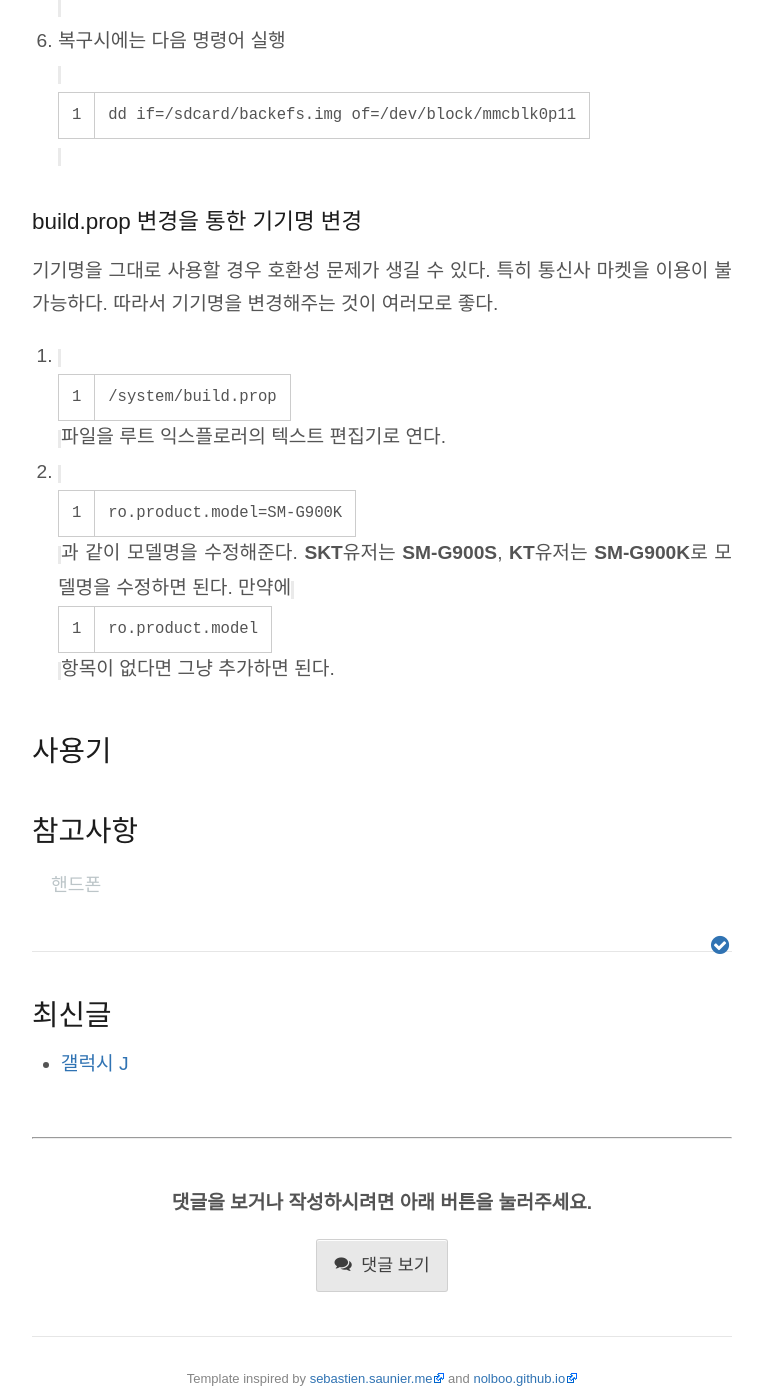
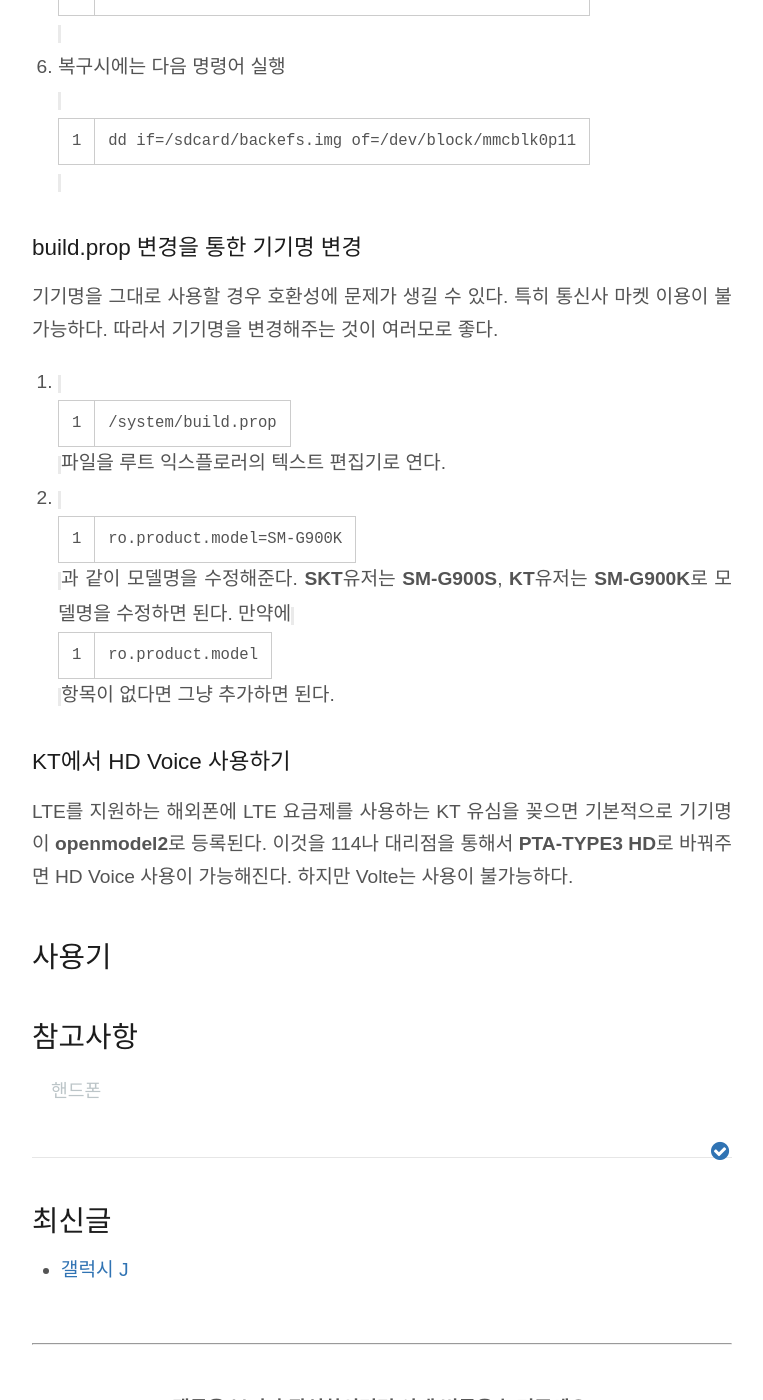
Before and after one commit to kalkin7/wiki, a Jekyll site: the page built from _posts/2014-10-26-galaxy-j.md, in a window 1280 px wide and 1400 px high, scrolled down 10996 px. Shown: the whole window, without its empty margins (258-1021 px from the left). Built offline with Jekyll 4.4.1, drawn with Linux system fonts in a browser that asks for light colours.

Commit message:
Wiki Update

```diff
--- a/_posts/2014-10-26-galaxy-j.md
+++ b/_posts/2014-10-26-galaxy-j.md
@@ -253,7 +253,7 @@ http://cafe.naver.com/refurbishfactory/930
 
 ### build.prop 변경을 통한 기기명 변경
 
-기기명을 그대로 사용할 경우 호환성 문제가 생길 수 있다. 특히 통신사 마켓을 이용이 불가능하다. 따라서 기기명을 변경해주는 것이 여러모로 좋다.
+기기명을 그대로 사용할 경우 호환성에 문제가 생길 수 있다. 특히 통신사 마켓 이용이 불가능하다. 따라서 기기명을 변경해주는 것이 여러모로 좋다.
 
 1. `/system/build.prop` 파일을 루트 익스플로러의 텍스트 편집기로 연다.
 2. `ro.product.model=SM-G900K` 과 같이 모델명을 수정해준다. **SKT**유저는 **SM-G900S**, **KT**유저는 **SM-G900K**로 모델명을 수정하면 된다. 만약에 `ro.product.model` 항목이 없다면 그냥 추가하면 된다.
@@ -261,7 +261,9 @@ http://cafe.naver.com/refurbishfactory/930
 
 
 
+### KT에서 HD Voice 사용하기
 
+LTE를 지원하는 해외폰에 LTE 요금제를 사용하는 KT 유심을 꽂으면 기본적으로 기기명이 **openmodel2**로 등록된다. 이것을 114나 대리점을 통해서 **PTA-TYPE3 HD**로 바꿔주면 HD Voice 사용이 가능해진다. 하지만 Volte는 사용이 불가능하다.
 
 
 
```
